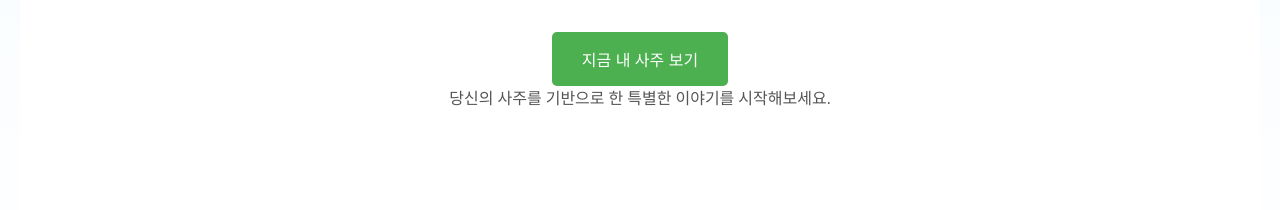
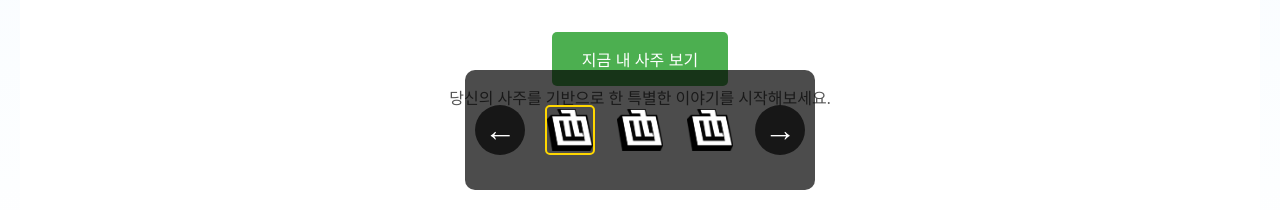
Before and after one commit to luclee111/SAJU, a plain HTML site: page index.html in a window 1280 px wide. Shown: the part 590-800 px from the top of the page. Drawn offline with nearby package versions, Linux system fonts and the light colour scheme.

Commit message:
Update index.html

```diff
--- a/index.html
+++ b/index.html
@@ -158,6 +158,20 @@
     </section>
 
  </div>
+
+<div class="nav-helper-container">
+    <button class="slider-arrow left-arrow">←</button>
+    <div class="nav-item" data-target="#birth-chart" style="--icon-size: 50px;">
+      <img src="images/Logo.png" alt="팔자 아이콘">
+    </div>
+    <div class="nav-item" data-target="#daewoon" style="--icon-size: 50px;">
+      <img src="images/Logo.png" alt="대운 아이콘">
+    </div>
+    <div class="nav-item" data-target="#sewoon" style="--icon-size: 50px;">
+      <img src="images/Logo.png" alt="세운 아이콘">
+    </div>
+      <button class="slider-arrow right-arrow">→</button>
+  </div>
 
 </div>
 
```
